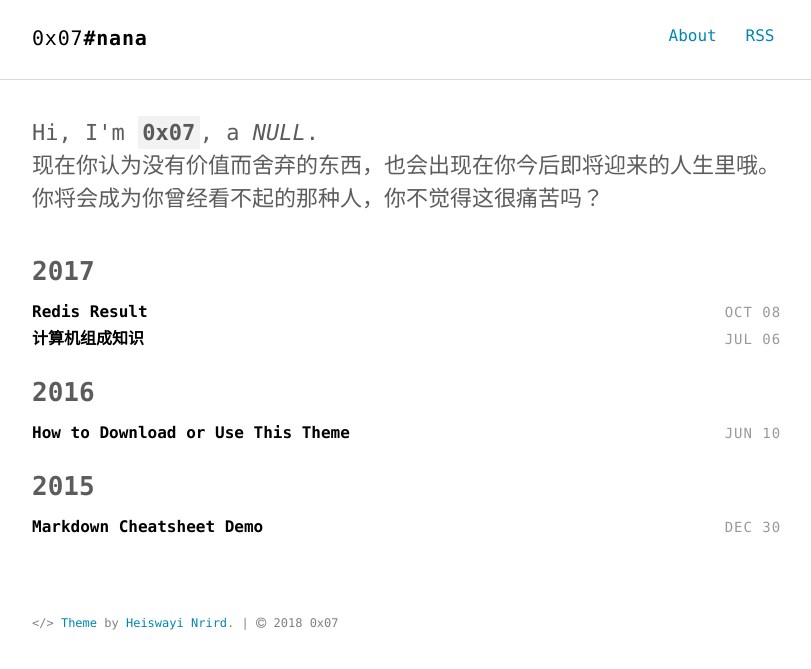
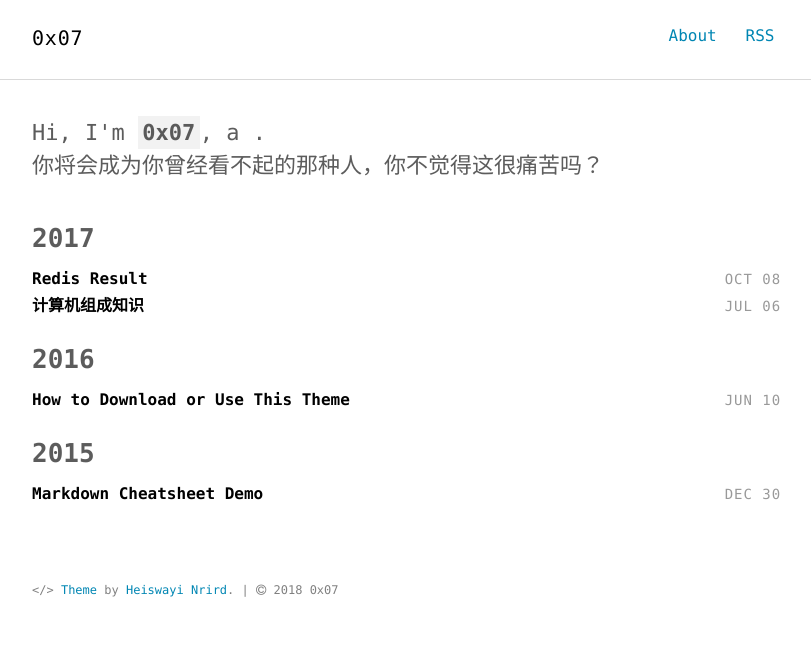
Before and after one commit to alivk353/alivk353.github.io, a Jekyll site: the page built from index.html, in a window 1280 px wide. Shown: the top 669 px of the page, without its empty margins (232-1043 px from the left). Built offline with Jekyll 4.4.1, drawn with Linux system fonts in a browser that asks for light colours.

Commit message:
Update _config.yml

```diff
--- a/_config.yml
+++ b/_config.yml
@@ -1,7 +1,7 @@
 
 # SEO settings
 title: "0x07"
-title2: "#nana" # default: ""
+title2: "" # default: ""
 description: ""
 keywords: "github pages"
 url: http://nanazeven.github.io # site url
@@ -12,7 +12,7 @@ google_analytics: UA-XXXXX-XX
 repo: https://github.com/nanazeven/nanazeven.github.io
 disqus_shortname: "***"
 twitter_username: "***"
-comments: true
+comments: false
 
 # Build settings
 permalink   : /:year/:title/
@@ -30,8 +30,8 @@ sass:
 # Author settings
 author:
   name     : "0x07"
-  job      : "NULL"
-  bio      : "现在你认为没有价值而舍弃的东西，也会出现在你今后即将迎来的人生里哦。你将会成为你曾经看不起的那种人，你不觉得这很痛苦吗？"
+  job      : " "
+  bio      : "你将会成为你曾经看不起的那种人，你不觉得这很痛苦吗？"
   thumb    : /images/author.jpg
   email    : qiyakun353@gmail.com
   url      : https://nanazeven.github.io
```
